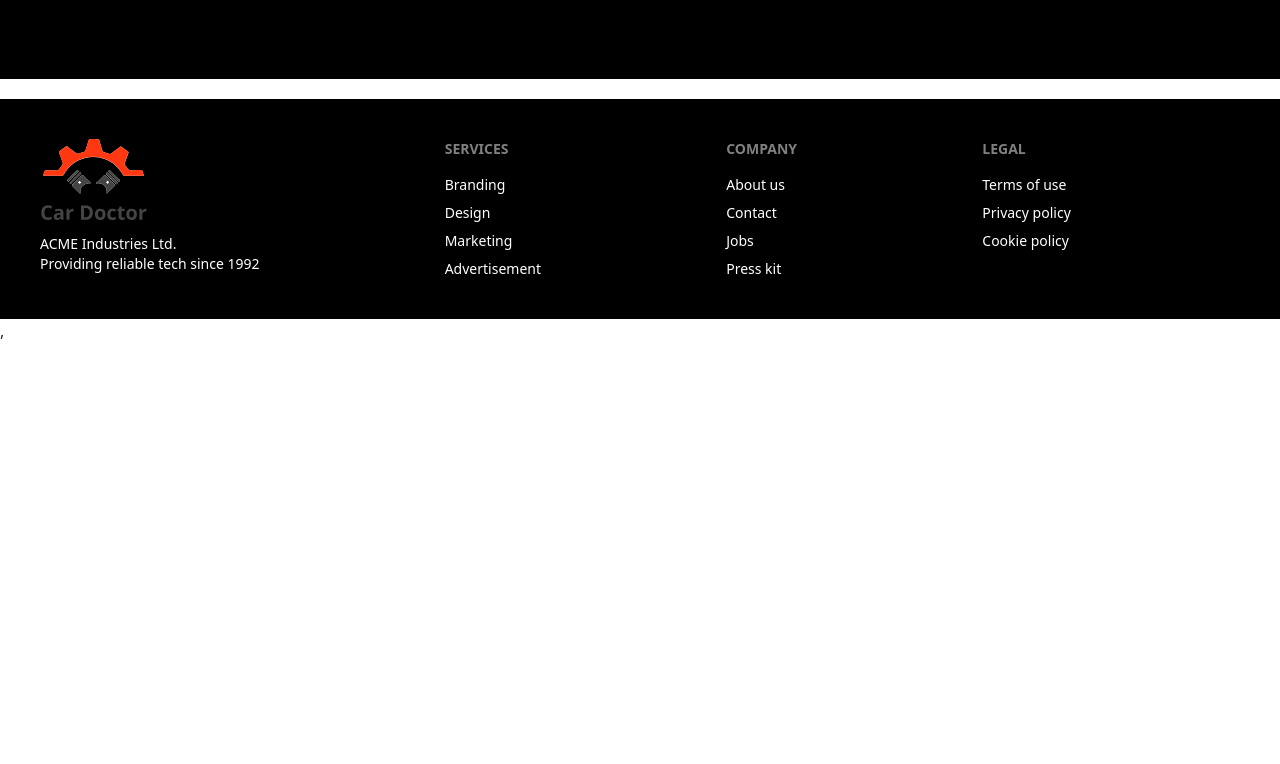
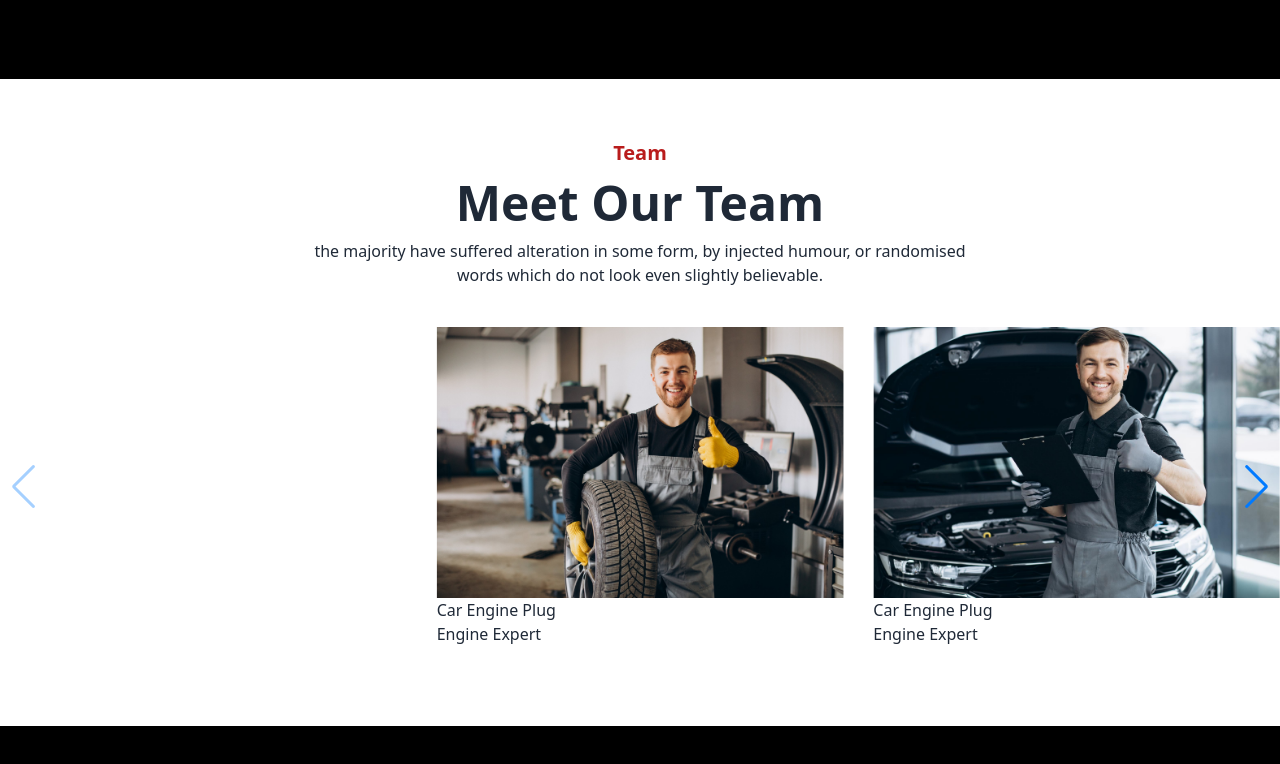
Before and after one commit to Umme-Nahida/Car-doctors, a React (Vite) app: page / in a window 1280 px wide. Shown: the part 2105-2869 px from the top of the page. Before the commit the page ends 2448 px from the top, so only its background shows below. Built offline with nearby package versions, Linux system fonts and the light colour scheme; no server answers.

Commit message:
added a swiper slider

```diff
--- a/package.json
+++ b/package.json
@@ -19,7 +19,8 @@
     "react-hot-toast": "^2.4.1",
     "react-icons": "^5.0.1",
     "react-router-dom": "^6.17.0",
-    "sort-by": "^1.2.0"
+    "sort-by": "^1.2.0",
+    "swiper": "^11.0.6"
   },
   "devDependencies": {
     "@types/react": "^18.2.15",
--- a/src/Pages/Component/Home/Home.jsx
+++ b/src/Pages/Component/Home/Home.jsx
@@ -2,6 +2,7 @@ import About from "../About/About";
 import Address from "../Address/Address";
 import Banner from "../Banner/Banner";
 import Service from "../Service/Service";
+import Team from "../Team/Team";
 
 const Home = () => {
     return (
@@ -10,6 +11,7 @@ const Home = () => {
             <About></About>
             <Service></Service>
             <Address></Address>
+            <Team></Team>
         </div>
     );
 };
--- a/src/Pages/Component/Team/Team.jsx
+++ b/src/Pages/Component/Team/Team.jsx
@@ -1,10 +1,67 @@
+import { Swiper, SwiperSlide } from "swiper/react";
+import { Navigation } from 'swiper/modules';
+import 'swiper/css';
+import 'swiper/css/pagination';
+import 'swiper/css/navigation';
+import img1 from '../../../../public/image/team/1.jpg'
+import img2 from '../../../../public/image/team/2.jpg'
+import img3 from '../../../../public/image/team/3.jpg'
 
 const Team = () => {
-    return (
-        <div>
-            this is our team section
-        </div>
-    );
+  return (
+    <div className="py-10">
+      <div className="space-y-3 lg:text-center md:text-left">
+        <h1 className="text-xl font-bold text-red-700">Team</h1>
+        <h1 className="text-5xl font-bold">Meet Our Team</h1>
+        <p>
+          the majority have suffered alteration in some form, by injected
+          humour, or randomised <br /> words which do not look even slightly
+          believable.
+        </p>
+      </div>
+      <div>
+      <Swiper
+         slidesPerView={3}
+         centeredSlides={true}
+         spaceBetween={30}
+        navigation={true} modules={[Navigation]}
+        className="mySwiper p-10 m-10"
+      >
+        <SwiperSlide>
+            <img src={img1} alt="" />
+            <h2>Car Engine Plug</h2>
+            <p>Engine Expert</p>
+        </SwiperSlide>
+        <SwiperSlide>
+            <img src={img2} alt="" />
+            <h2>Car Engine Plug</h2>
+            <p>Engine Expert</p>
+        </SwiperSlide>
+        <SwiperSlide>
+            <img src={img3} alt="" />
+            <h2>Car Engine Plug</h2>
+            <p>Engine Expert</p>
+        </SwiperSlide>
+        <SwiperSlide>
+            <img src={img1} alt="" />
+            <h2>Car Engine Plug</h2>
+            <p>Engine Expert</p>
+        </SwiperSlide>
+        <SwiperSlide>
+            <img src={img2} alt="" />
+            <h2>Car Engine Plug</h2>
+            <p>Engine Expert</p>
+        </SwiperSlide>
+        <SwiperSlide>
+            <img src={img3} alt="" />
+            <h2>Car Engine Plug</h2>
+            <p>Engine Expert</p>
+        </SwiperSlide>
+
+      </Swiper>
+      </div>
+    </div>
+  );
 };
 
 export default Team;
```
Also changed, not shown: 1 other file (tests, documents, lock files or other folders).
